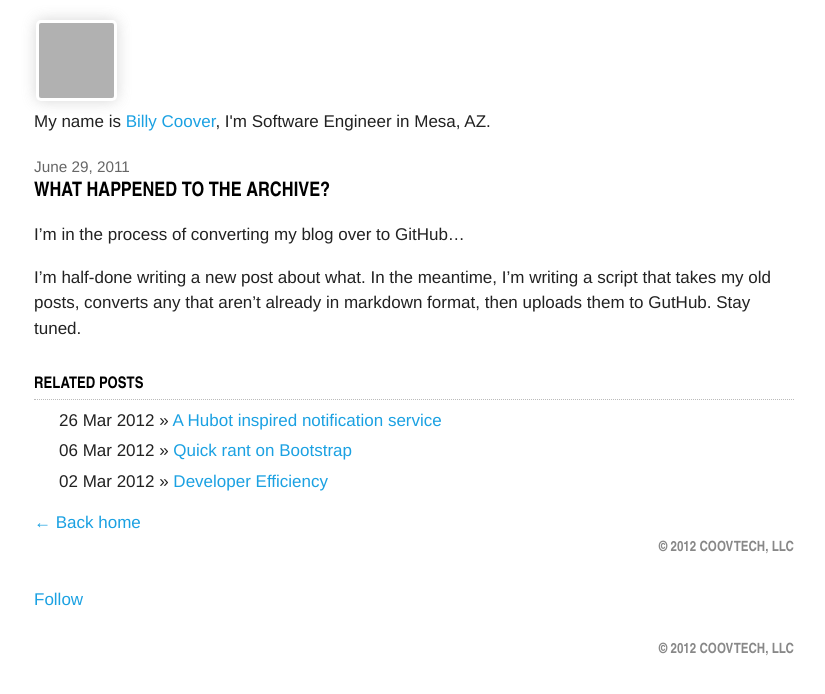
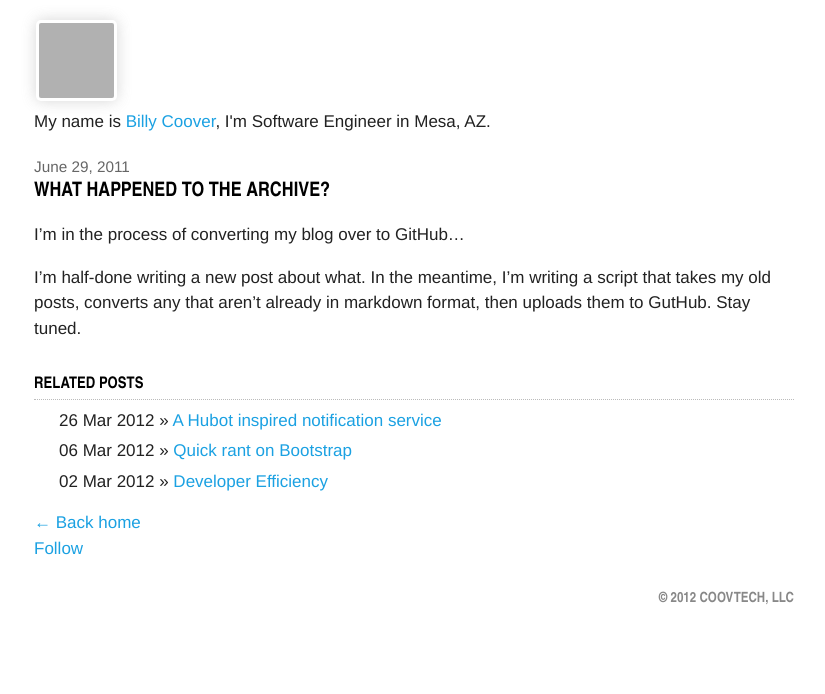
Before and after one commit to azcoov/azcoov.github.com, a Jekyll site: the page built from _posts/2011-06-29-archive.md, in a window 1280 px wide, cut to the strip 0-694 px from the top of the page. Shown: the whole strip, without its empty margins (226-1051 px from the left). Built offline with Jekyll 4.4.1, drawn with Linux system fonts in a browser that asks for light colours; Markdown is read by kramdown in place of the engine named in the settings; comment, search, counter and statistics services are not loaded; grey boxes are pictures that could not be loaded.

Commit message:
Update _layouts/post.html

```diff
--- a/_layouts/post.html
+++ b/_layouts/post.html
@@ -19,7 +19,3 @@ layout: default
 </div>
 
 <a href="http://coovtech.com">← Back home</a>
-
-<br />
-
-<small id="copyright">© 2012 CoovTech, LLC</small>
```
